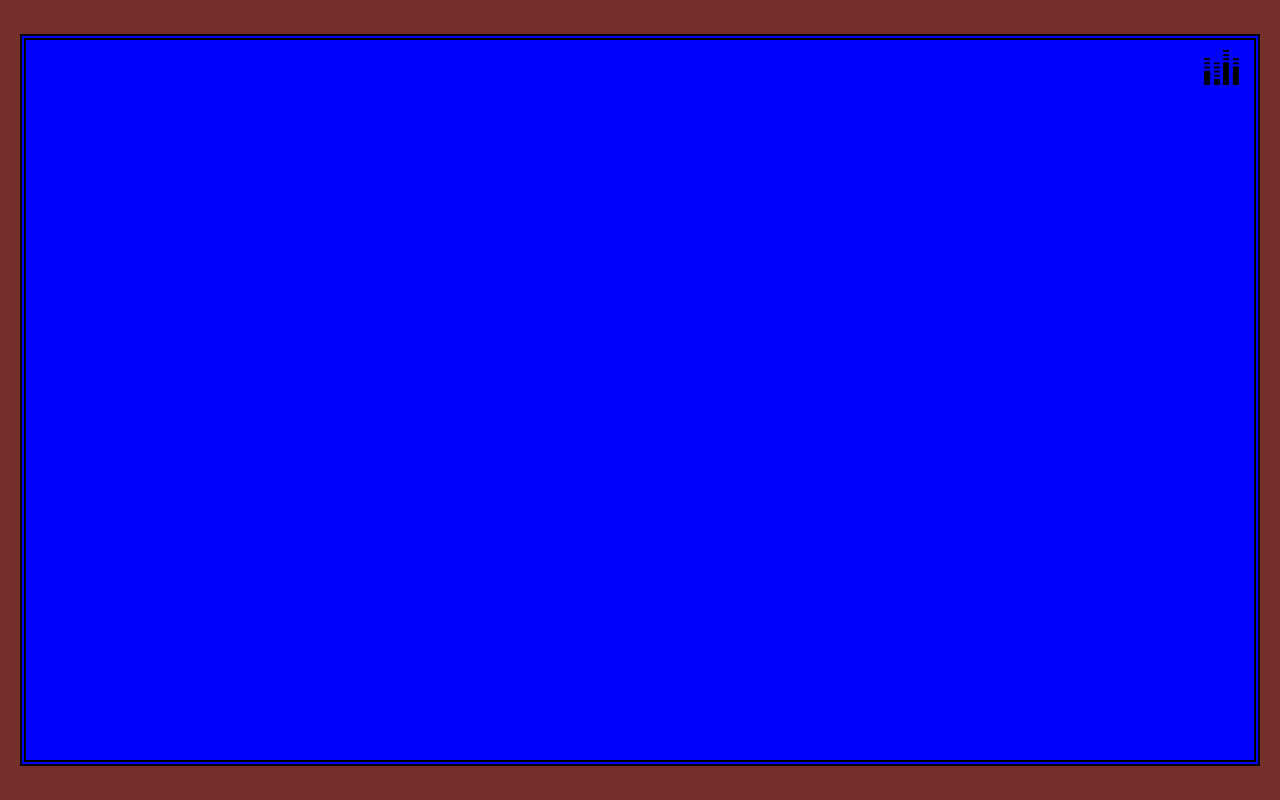
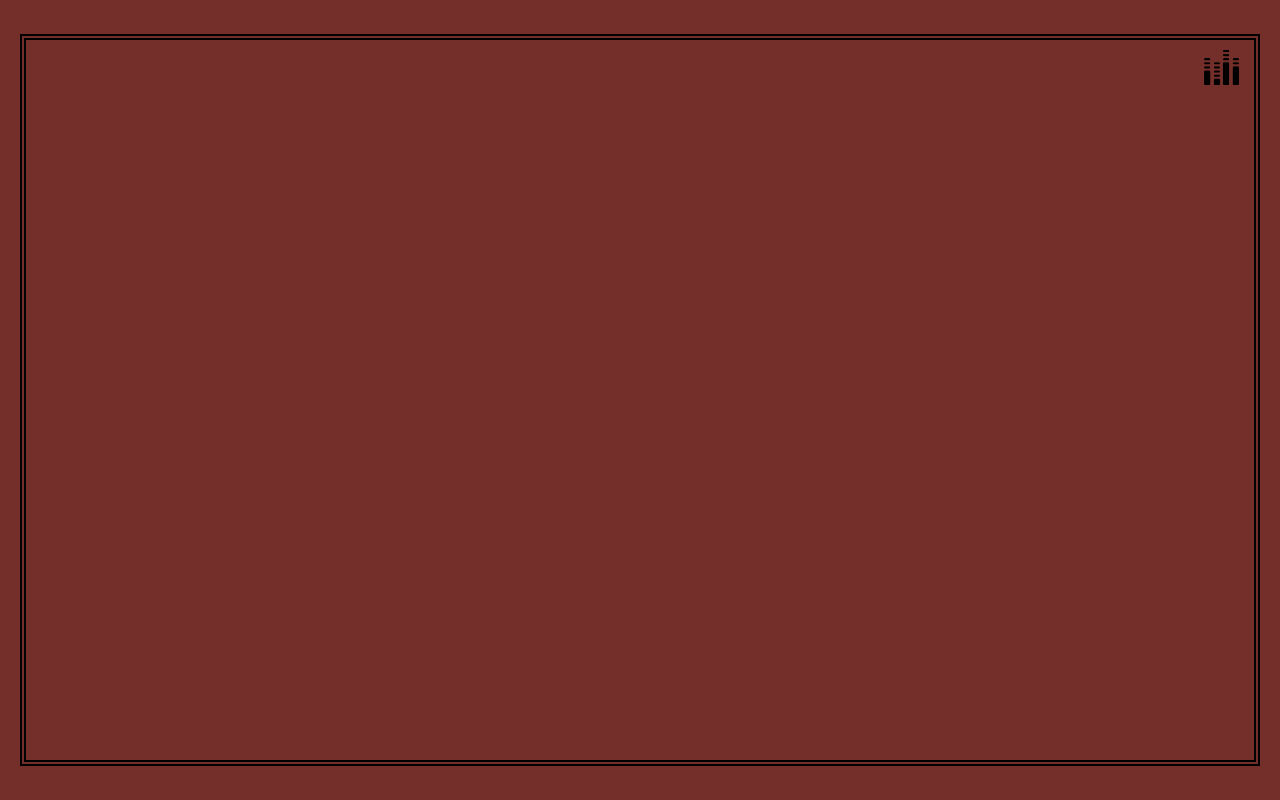
Before and after one commit to HoneymoonPhase/microwave, a React (Create React App) app: page /band in a window 1280 px wide. Built offline with nearby package versions, Linux system fonts and the light colour scheme.

Commit message:
re set original bg - test over

```diff
--- a/src/components/container/style.css
+++ b/src/components/container/style.css
@@ -1,8 +1,7 @@
 .container {
   height: 90vh;
   width: 96vw;
-  /* background: #752f2a; */
-  background: blue;
+  background: #752f2a;
   border: 6px double black;
   margin: 0 auto;
 }
```
